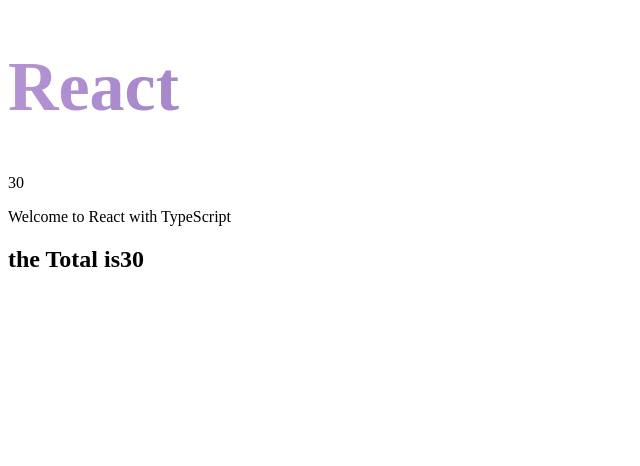
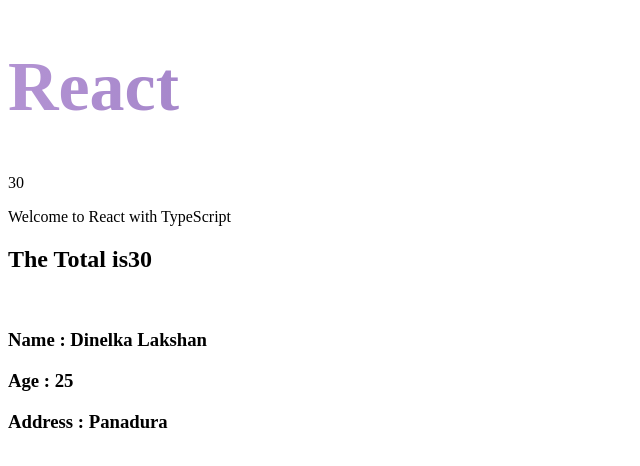
Before and after one commit to dinelkalakshan40/react-demo, a React (Vite) app: page / in a window 1280 px wide. Shown: the top 466 px of the page, without its empty margins (0-640 px from the left). Built offline with nearby package versions, Linux system fonts and the light colour scheme.

Commit message:
define and call an object

```diff
--- a/src/App.tsx
+++ b/src/App.tsx
@@ -11,12 +11,20 @@ function App() {
     }
     const total =getTotal(10,20)
 
+    const person = {
+        name : "Dinelka Lakshan",
+        age : 25,
+        address : "Panadura",
+    }
     return (
         <>
             <h1 className="heading">React</h1>
             <p>{a}</p>
             <p>{message}</p>
-            <h2>the Total is{total}</h2>
+            <h2>The Total is{total}</h2> <br/>
+            <h3>Name : {person.name}</h3>
+            <h3>Age : {person.age}</h3>
+            <h3>Address : {person.address}</h3>
         </>
     )
 }
```
